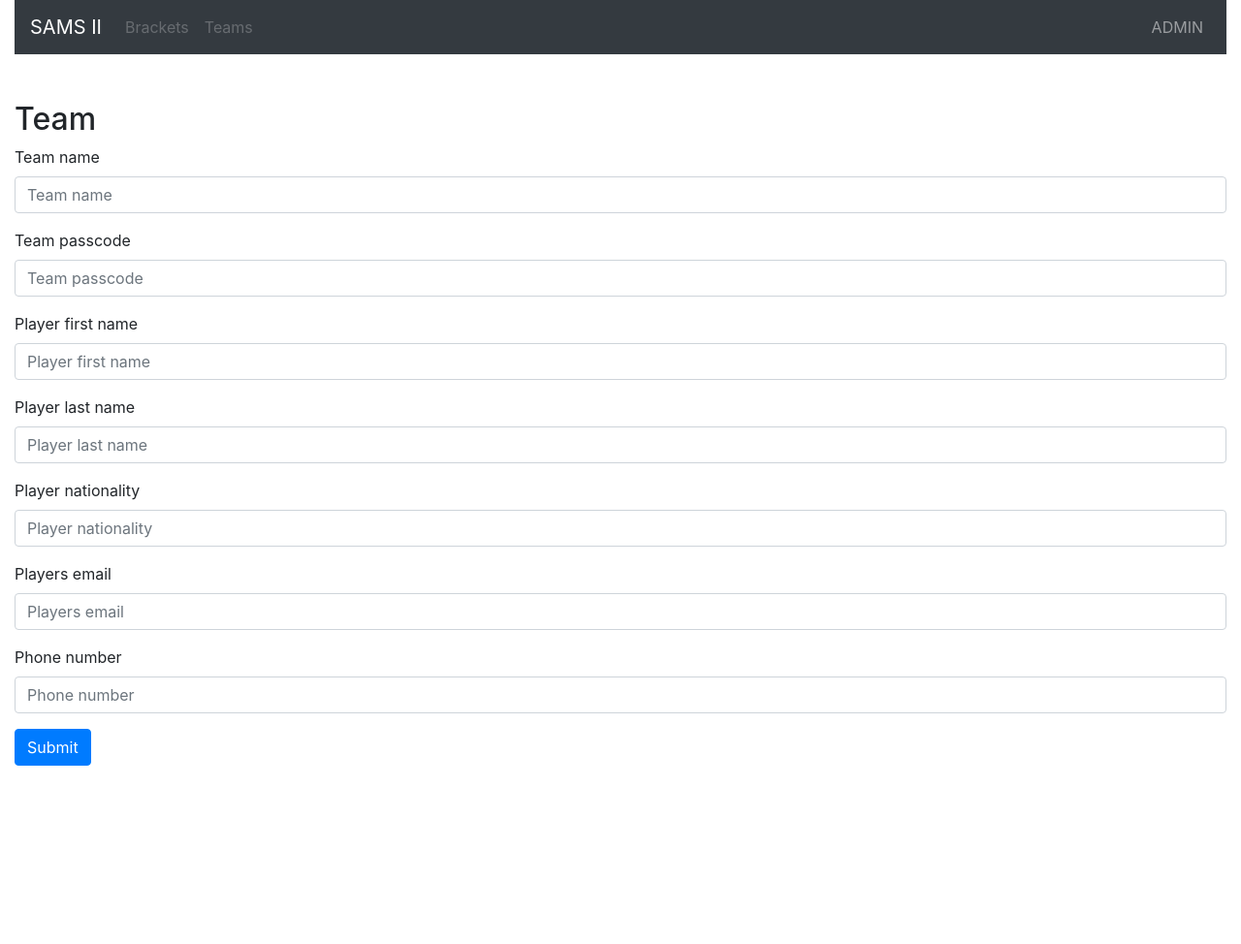
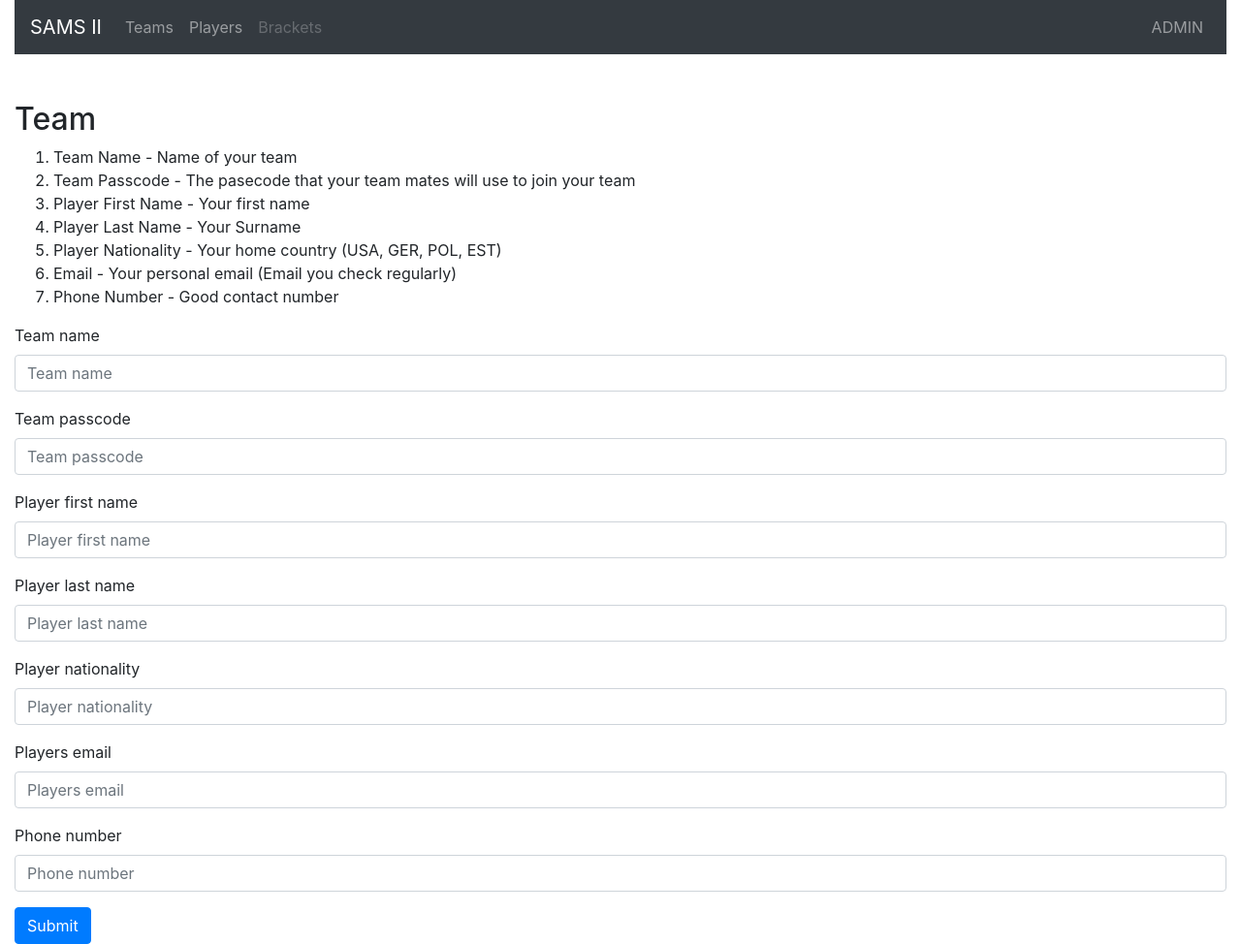
Before and after one commit to BrentHoskins84/dodgeball-project, a Django app: page /teams/create-team/ in a window 1280 px wide. Shown: the whole page at 97% size. Before the commit the page ends 790 px from the top, so only its background shows below. Run offline with Django 3.2, Linux system fonts and the light colour scheme; some libraries are stand-ins or nearby versions.

Commit message:
added email

```diff
--- a/teams/forms.py
+++ b/teams/forms.py
@@ -65,7 +65,7 @@ class PlayerCreateModelForm(forms.Form):
     def clean_team_passcode(self):
         data = self.cleaned_data['team_passcode']
         if not TeamPasscode.objects.filter(passcode=data).exists():
-            raise forms.ValidationError('this passcode does not exist, please re-enter your team passcode.')
+            raise forms.ValidationError('That is not the correct passcode for this team, please re-enter your team passcode.')
         return data
 
     def clean_players_email(self):
--- a/teams/templates/team_create.html
+++ b/teams/templates/team_create.html
@@ -5,6 +5,15 @@
             {% bootstrap_messages %}
                 <br>
                 <h2>Team</h2>
+                <ol>
+                    <li>Team Name - Name of your team</li>
+                    <li>Team Passcode - The pasecode that your team mates will use to join your team</li>
+                    <li>Player First Name -  Your first name</li>
+                    <li>Player Last Name - Your Surname</li>
+                    <li>Player Nationality - Your home country (USA, GER, POL, EST)</li>
+                    <li>Email - Your personal email (Email you check regularly)</li>
+                    <li>Phone Number - Good contact number</li>
+                </ol>
                 <form method="post" class="form">
                   {% csrf_token %}
                   {% bootstrap_form form layout='inline' %}
--- a/teams/views.py
+++ b/teams/views.py
@@ -1,9 +1,11 @@
+from django.conf import settings
+# from django.contrib import message
+from django.core.mail import send_mail
 from django.shortcuts import render, get_object_or_404
 from django.views.generic import CreateView, DeleteView, UpdateView, ListView, DetailView, FormView
+# from django.http import HttpResponse
 from .models import Team, Player, TeamPasscode
 from .forms import TeamModelForm, PlayerModelForm, TeamCreateModelForm, PlayerCreateModelForm
-from django.http import HttpResponse
-
 
 class TeamCreateView(FormView):
     template_name = 'team_create.html'
@@ -19,17 +21,17 @@ class TeamCreateView(FormView):
         team.save()
         passcode = TeamPasscode()
         passcode.team = team
-        print(form.cleaned_data['team_passcode'])
         passcode.passcode = form.cleaned_data['team_passcode']
         passcode.save()
         player = Player()
         player.team = team
         player.first_name = form.cleaned_data['player_first_name']
         player.last_name = form.cleaned_data['player_last_name']
-        player.nationality = form.cleaned_data['player_nationality']
+        player.nationality = form.cleaned_data['player_nationality'].upper()
         player.email = form.cleaned_data['players_email']
         player.phone_number = form.cleaned_data['phone_Number']
         player.save()
+        send_email(team, passcode, player)
         return super(TeamCreateView, self).form_valid(form)
 
 
@@ -61,7 +63,7 @@ class PlayerCreateView(FormView):
         player.team = team
         player.first_name = form.cleaned_data['player_first_name']
         player.last_name = form.cleaned_data['player_last_name']
-        player.nationality = form.cleaned_data['player_nationality']
+        player.nationality = form.cleaned_data['player_nationality'].upper()
         player.email = form.cleaned_data['players_email']
         player.phone_number = form.cleaned_data['phone_Number']
         player.save()
@@ -77,3 +79,11 @@ class PlayerListView(ListView):
 class PrivateTeamlistView(ListView):
     template_name = 'private_team_list.html'
     queryset = Team.objects.all()
+
+
+def send_email(team, passcode, player):
+    subject = 'Thank you for signing up for the US International Dodgeball Tournament'
+    message = f'Your team name is: {team.name} \n  your team passcode is: {passcode.passcode} \n \n You will need to give the team passcode to your teammates. With out this passcode they will not be able to join your team. \n \n \n Thank You \n US Contengient \n SAMS II / Raising 6 / Top 3 '
+    from_email = settings.EMAIL_HOST_USER
+    to_list = [player.email, settings.EMAIL_HOST_USER]
+    send_mail(subject, message, from_email, to_list, fail_silently=False)
--- a/templates/base/base.html
+++ b/templates/base/base.html
@@ -22,10 +22,13 @@
                             <a class="navbar-brand" href="{% url 'index' %}">SAMS II</a>
                             <ul class="navbar-nav mr-auto mt-2 mt-lg-0">
                                 <li class="nav-item">
-                                    <a class="nav-link disabled" href="#">Brackets</a>
+                                    <a class="nav-link" href="{% url 'teams:team-list' %}">Teams</a>
                                 </li>
                                 <li class="nav-item">
-                                    <a class="nav-link disabled" href="{% url 'teams:team-list' %}">Teams</a>
+                                    <a class="nav-link" href="{% url 'teams:player-list' %}">Players</a>
+                                </li>
+                                <li class="nav-item">
+                                    <a class="nav-link disabled" href="#">Brackets</a>
                                 </li>
                             </ul>
                             <ul class="navbar-nav form-inline">
```
Also changed, not shown: dodgeball/settings.py (+16 -1 lines), teams/templates/player_create.html (+8 -0 lines), templates/index.html (+19 -4 lines), db.sqlite3.
